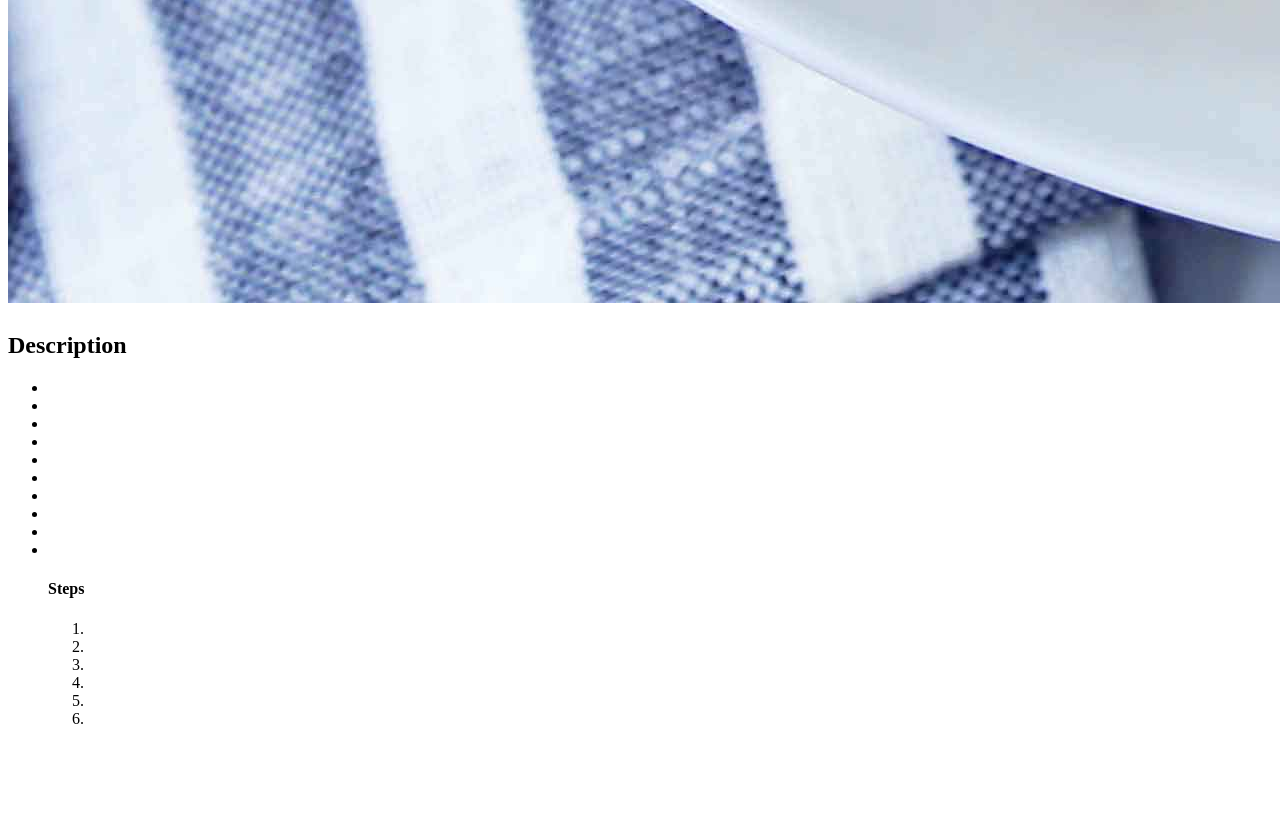
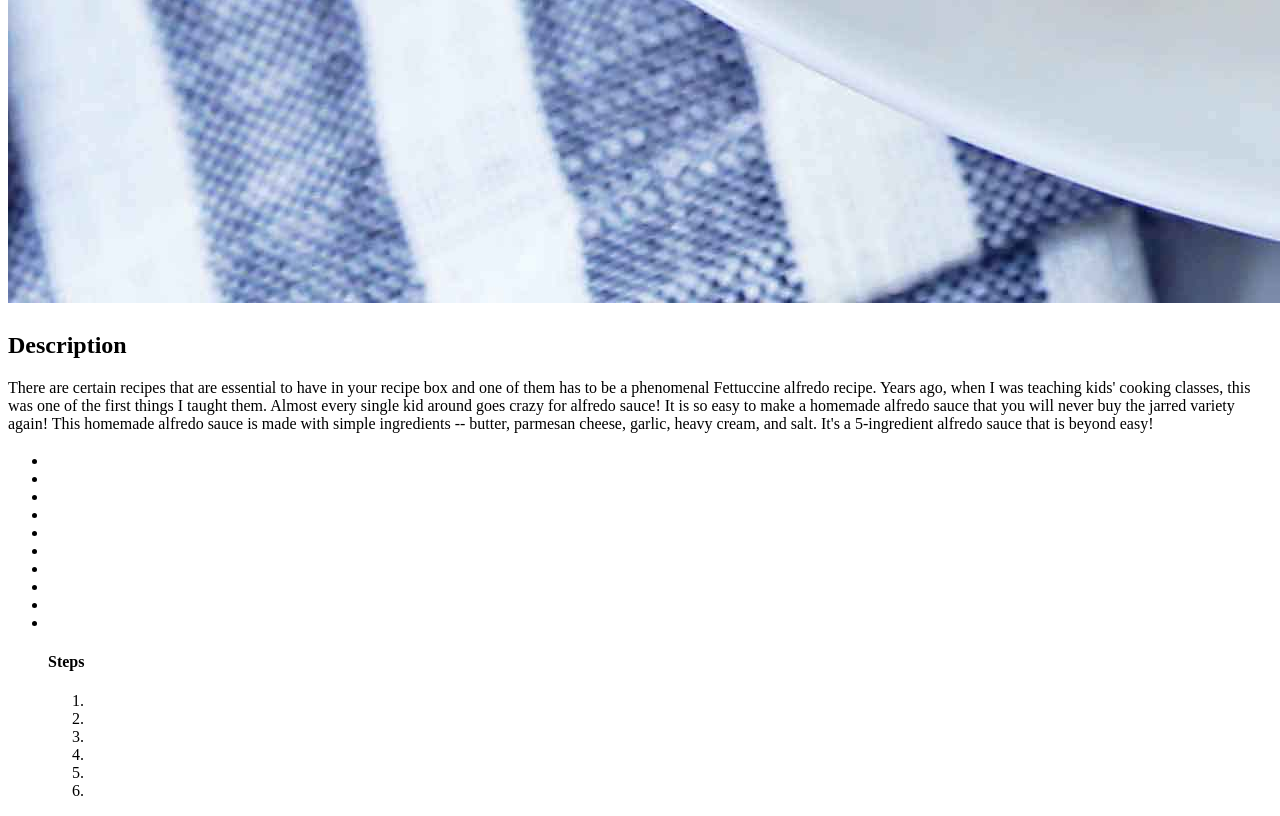
Before and after one commit to jordan902/odin-recipes, a plain HTML site: page recipes/alfredo.html in a window 1280 px wide. Shown: the part 3425-4241 px from the top of the page. Before the commit the page ends 4169 px from the top, so only its background shows below. Drawn offline with Linux system fonts and the light colour scheme.

Commit message:
add description text

```diff
--- a/recipes/alfredo.html
+++ b/recipes/alfredo.html
@@ -11,6 +11,9 @@
     <img src="../imgs/alfredo.jpg">
     <h2>Description</h2>
     <p>
+        There are certain recipes that are essential to have in your recipe box and one of them has to be a phenomenal Fettuccine alfredo recipe.  Years ago, when I was teaching kids' cooking classes, this was one of the first things I taught them. Almost every single kid around goes crazy for alfredo sauce! It is so easy to make a homemade alfredo sauce that you will never buy the jarred variety again!
+
+        This homemade alfredo sauce is made with simple ingredients -- butter, parmesan cheese, garlic, heavy cream, and salt. It's a 5-ingredient alfredo sauce that is beyond easy!
        </p>
 
         <h3></h3>
```
